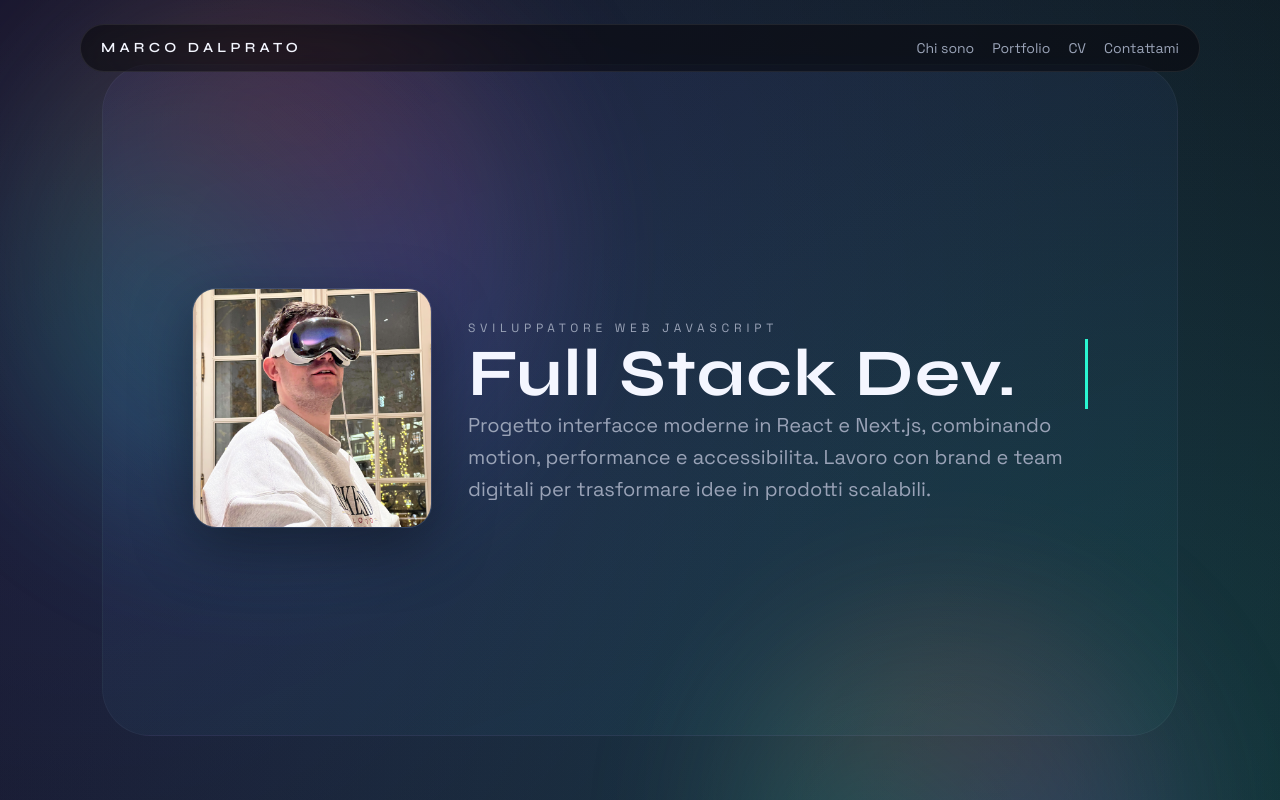
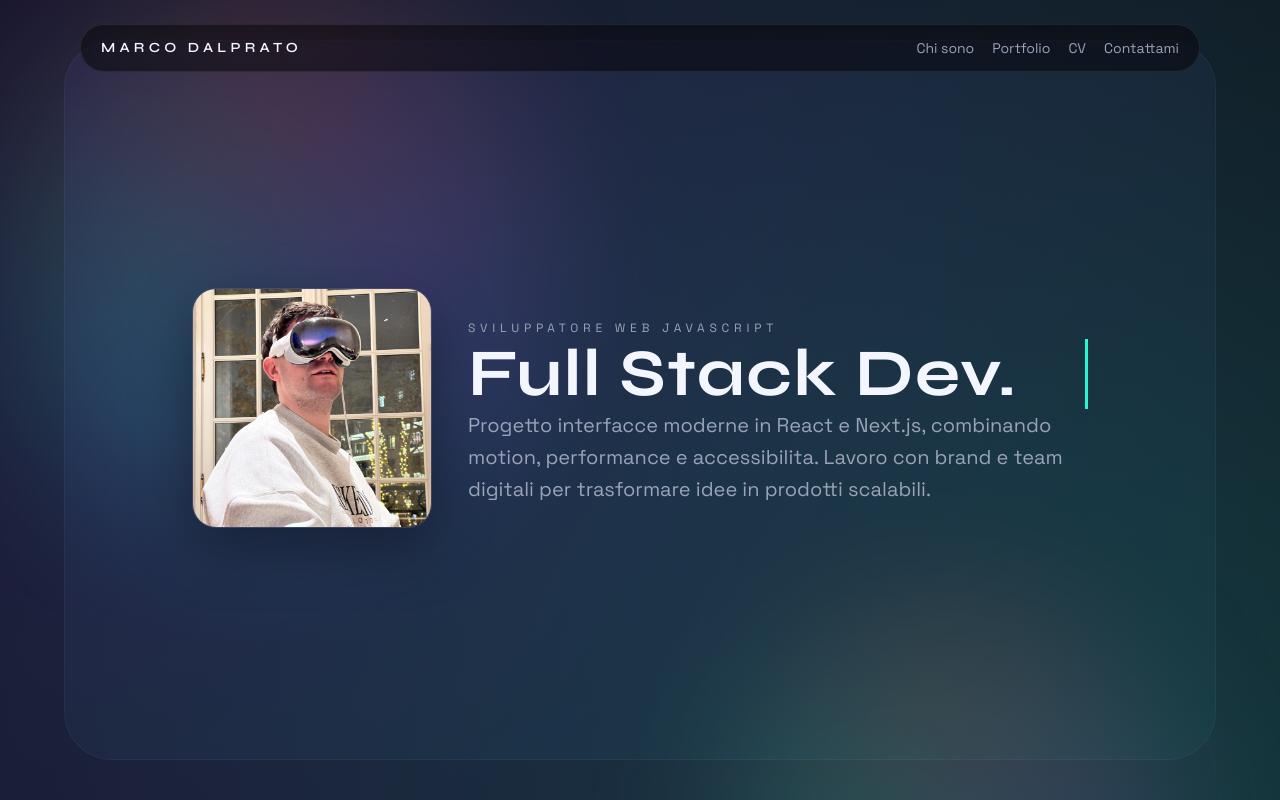
Before and after one commit to MDalprato/marcodalprato_website, a Next.js app: page / in a window 1280 px wide. Both pictures are taken after a click on the button "LOAD". Shown: the top 800 px of the page. Built offline with nearby package versions, Linux system fonts and the light colour scheme.

Commit message:
Adjust inset value in panel styling for improved layout

```diff
--- a/app/globals.css
+++ b/app/globals.css
@@ -350,7 +350,7 @@ a {
 .panel::before {
   content: '';
   position: absolute;
-  inset: 8%;
+  inset: 5%;
   border-radius: 48px;
   background: linear-gradient(160deg, rgba(124, 108, 255, 0.08), rgba(42, 245, 209, 0.04));
   border: 1px solid rgba(255, 255, 255, 0.04);
```
